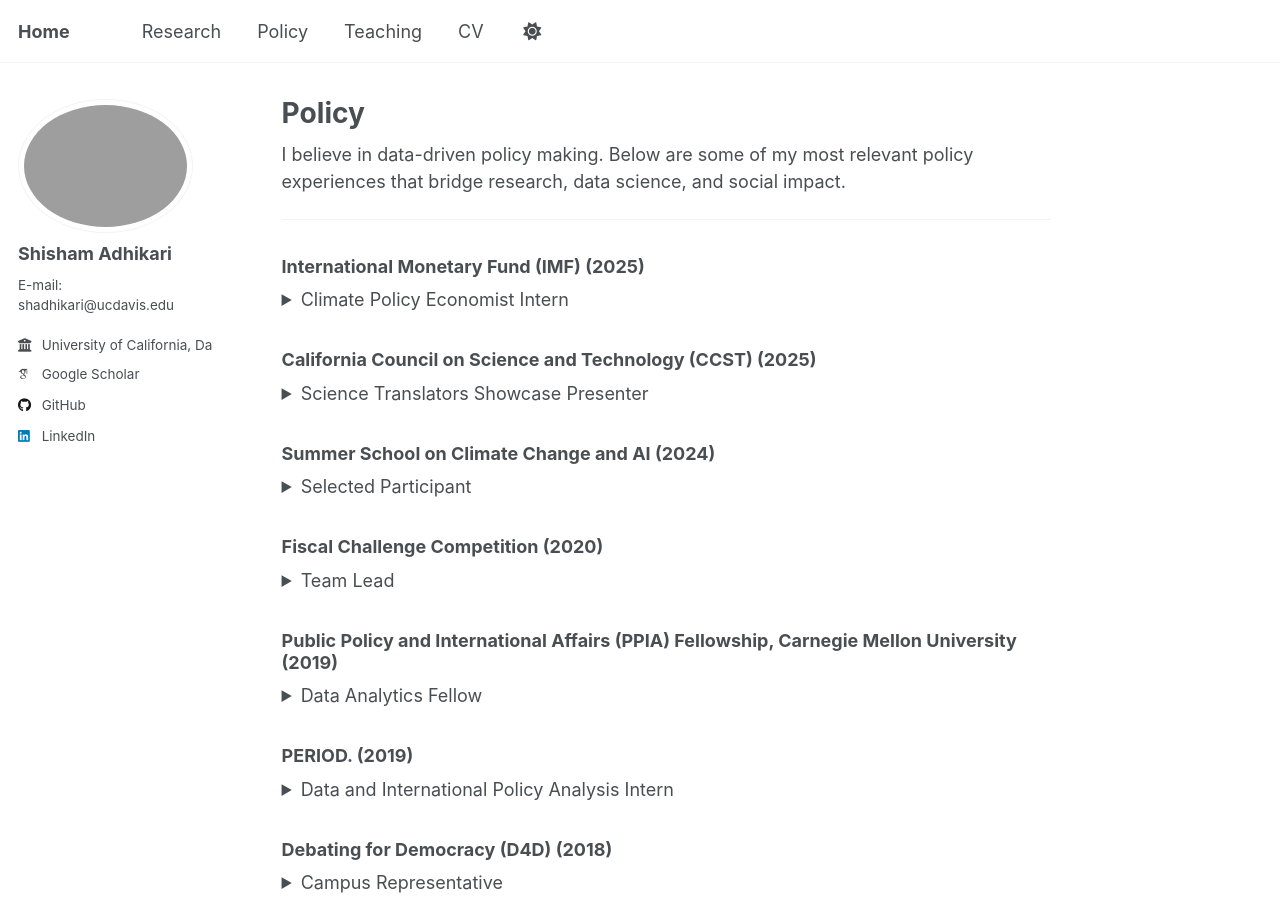
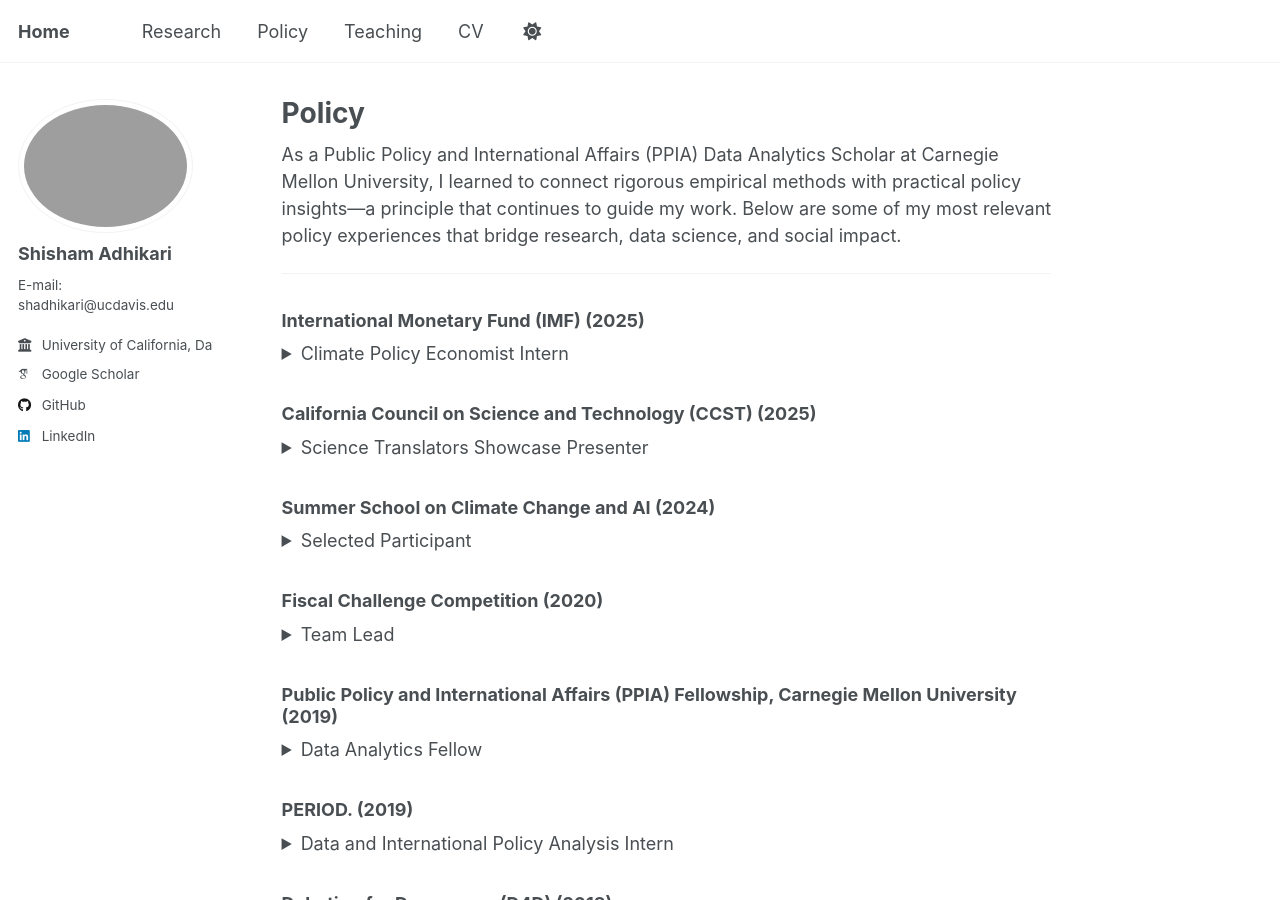
Before and after one commit to adhikars11/shadhikari, a Jekyll site: the page built from _pages/policy.md, in a window 1280 px wide and 900 px high. Built offline with Jekyll 4.4.1, drawn with Linux system fonts in a browser that asks for light colours; some web fonts are replaced.

Commit message:
Revise policy statement to include PPIA experience
Updated introduction to highlight PPIA Data Analytics experience.

```diff
--- a/_pages/policy.md
+++ b/_pages/policy.md
@@ -5,7 +5,7 @@ permalink: /policy/
 author_profile: true
 ---
 
-I believe in data-driven policy making. Below are some of my most relevant policy experiences that bridge research, data science, and social impact.
+As a Public Policy and International Affairs (PPIA) Data Analytics Scholar at Carnegie Mellon University, I learned to connect rigorous empirical methods with practical policy insights—a principle that continues to guide my work. Below are some of my most relevant policy experiences that bridge research, data science, and social impact.
 
 ---
 
```
